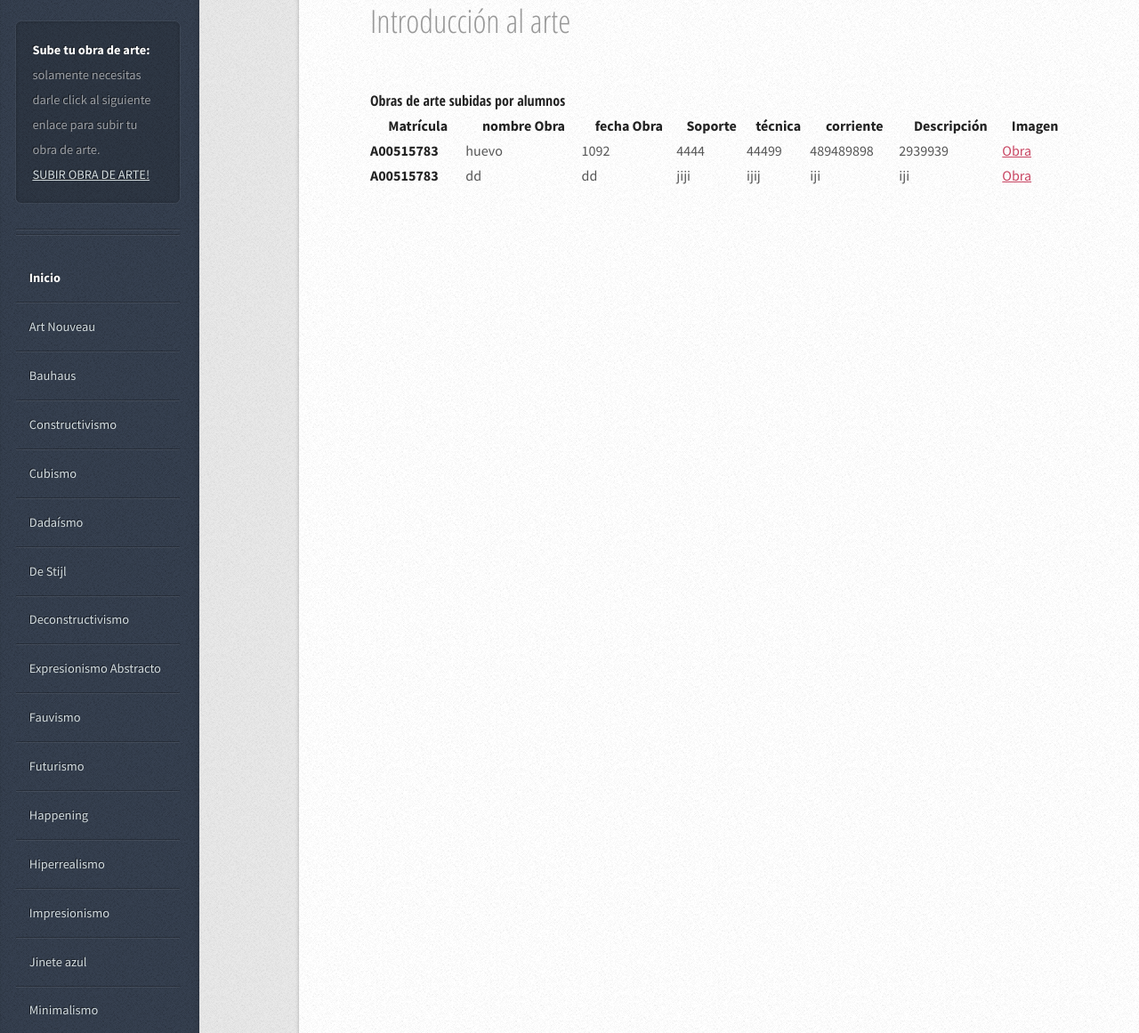
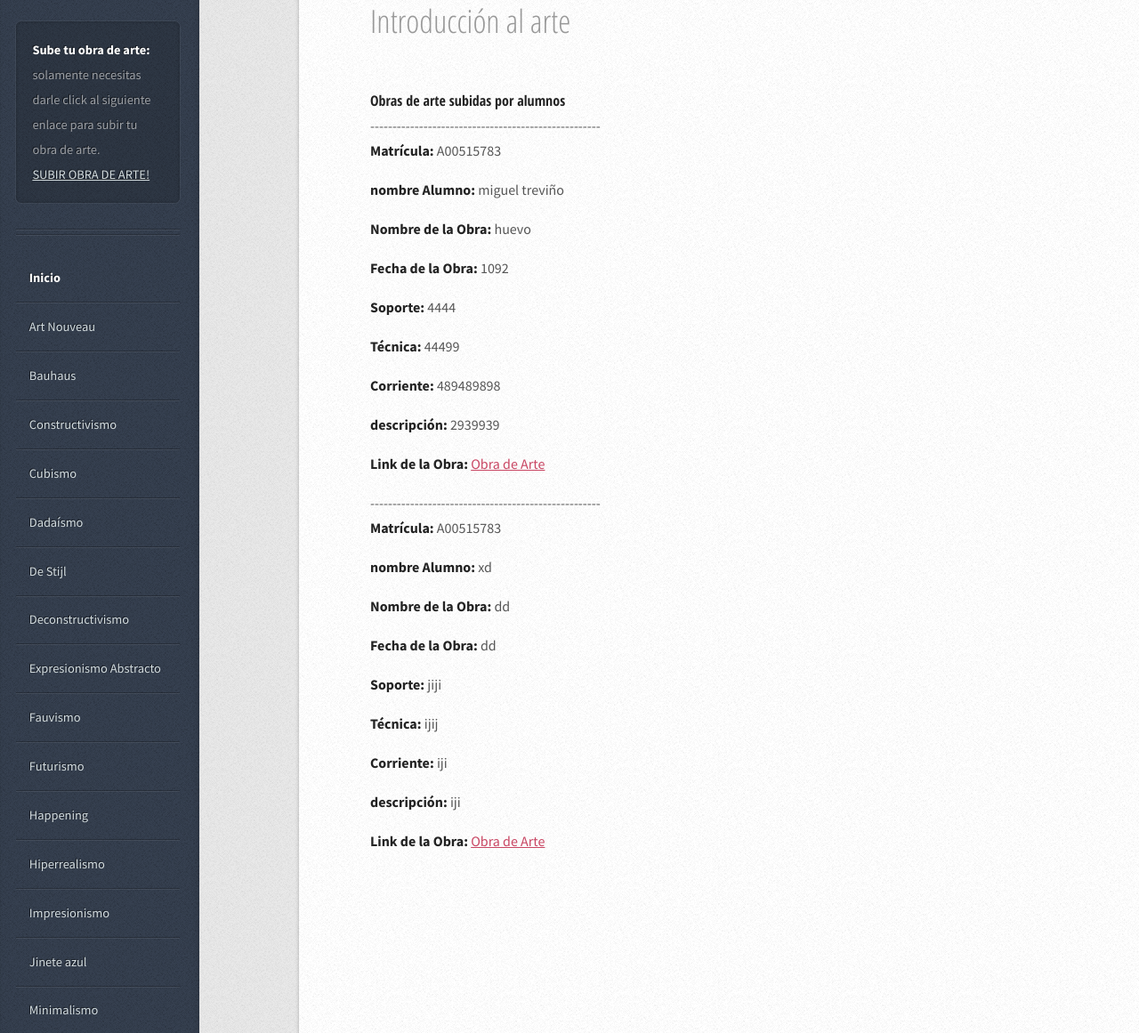
Before and after one commit to Miguel222tm/equipo4arte, a PHP site: page /todasObras.php in a window 1280 px wide. Shown: the part 173-1334 px from the top of the page at 89% size. Run offline with PHP 8.4, Linux system fonts and the light colour scheme; data comes from the database, SQL or seed files in the repository.

Commit message:
todasobras

```diff
--- a/todasObras.php
+++ b/todasObras.php
@@ -53,34 +53,24 @@
                                     </div>
                                 </div><!-- /.box-header -->
                                 <div class="box-body table-responsive ">
-                                    <table class="table table-hover">
-                                        <tbody><tr>
-                                        	<th><strong>Matrícula </strong></th>
-                                            <th><strong>nombre Obra</strong></th>
-                                            <th><strong>fecha Obra</strong></th>
-                                            <th><strong>Soporte</strong></th>
-                                            <th><strong>técnica</strong></th>
-                                            <th><strong>corriente</strong></th>
-                                            <th><strong>Descripción</strong></th>
-                                            <th><strong>Imagen</strong></th>
-                                        </tr>
+
 
                                             <?php
 		foreach ($rows as $key => $value) {
-			echo "<tr>";
-				echo "<td><strong>".$value['matricula']."</strong></td> ";
-				echo "<td>". $value['nombreObra']."</td> ";
-				echo "<td>". $value['fechaObra']."</td> ";
-				echo "<td>". $value['soporte']."</td> ";
-				echo "<td>". $value['tecnica']."</td> ";
-				echo "<td>". $value['corriente']."</td> ";
-				echo "<td>". $value['descripcion']."</td> ";
-				echo "<td><a href='". $value['linkObra']."' >  Obra</a></td> ";
+				echo '----------------------------------------------------';
+				echo "<p><strong>Matrícula: </strong>".$value['matricula']."</p> ";
+				echo "<p><strong>nombre Alumno: </strong>".$value['nombreAlumno']."</p> ";
+				echo "<p><strong>Nombre de la Obra:</strong> ". $value['nombreObra']."</p> ";
+				echo "<p><strong> Fecha de la Obra: </strong>". $value['fechaObra']."</p> ";
+				echo "<p><strong> Soporte: </strong>". $value['soporte']."</p> ";
+				echo "<p><strong> Técnica: </strong>". $value['tecnica']."</p> ";
+				echo "<p><strong> Corriente: </strong>". $value['corriente']."</p> ";
+				echo "<p><strong> descripción:</strong> ". $value['descripcion']."</p> ";
+				echo "<p><strong>Link de la Obra:</strong> <a href='". $value['linkObra']."' >  Obra de Arte</a></p> ";
 
-				echo "</tr>";
-		}								?>
+						}								?>
 
-                                    </tbody></table>
+
                                 </div><!-- /.box-body -->
                             </div><!-- /.box -->
                         </div>
```
